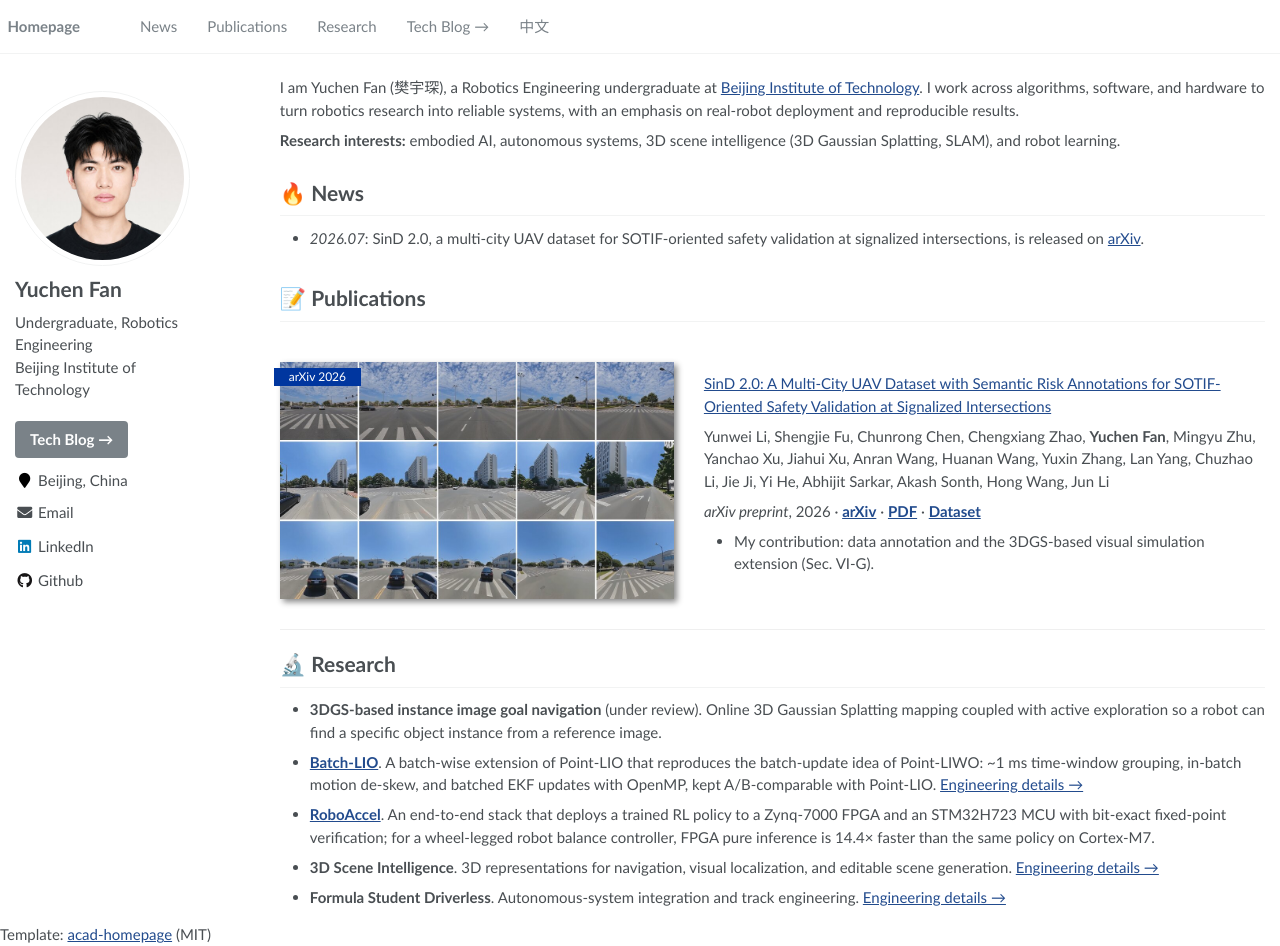
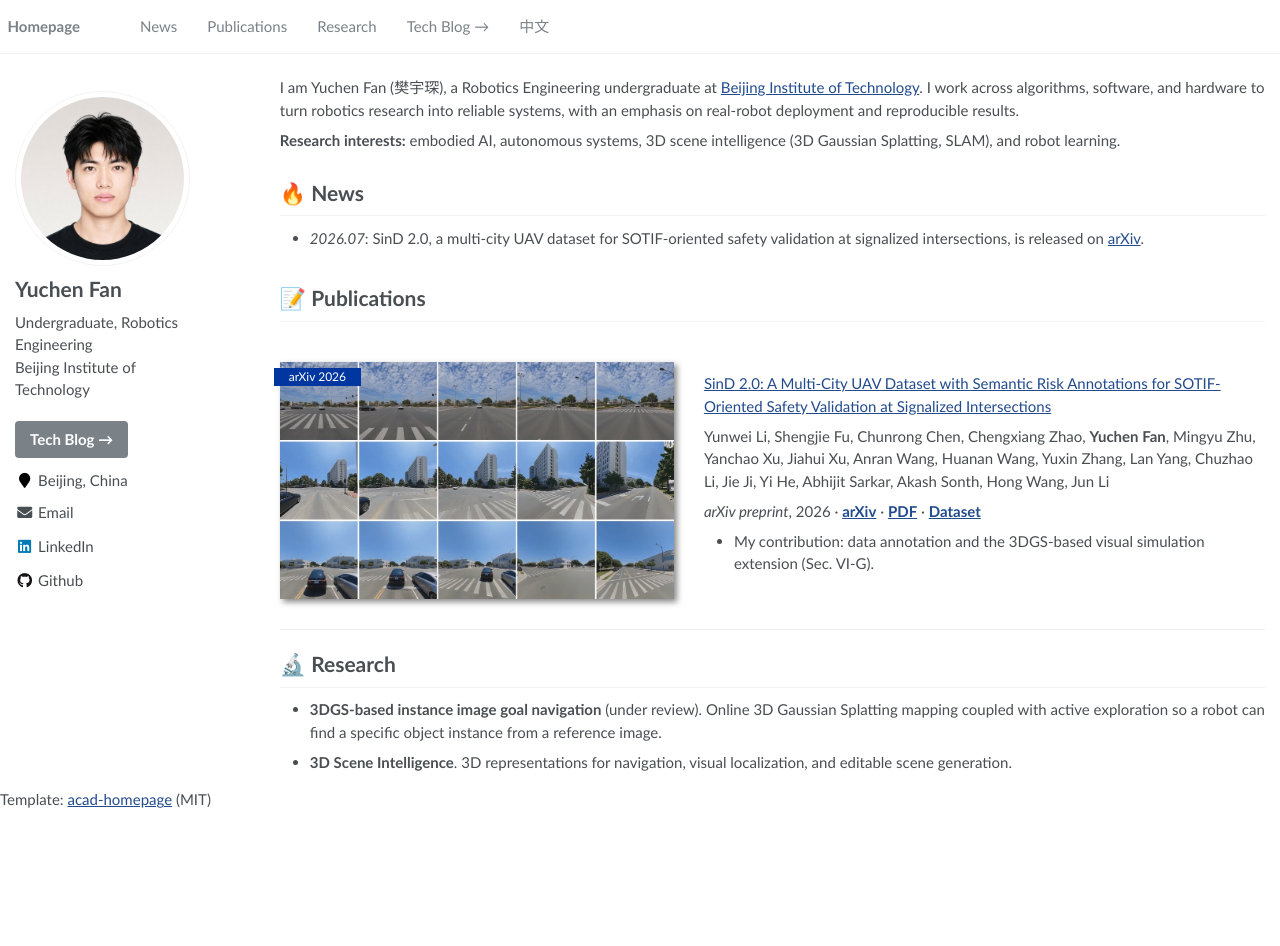
Before and after one commit to Functionhx/academic, a Jekyll site: the page built from _pages/about.md, in a window 1280 px wide and 946 px high. Built offline with Jekyll 4.4.1, drawn with Linux system fonts in a browser that asks for light colours.

Commit message:
content: keep Research to research work; engineering projects live on the tech blog
Co-Authored-By: Claude Opus 5 <noreply@anthropic.com>

```diff
--- a/_pages/about.md
+++ b/_pages/about.md
@@ -43,7 +43,4 @@ _arXiv preprint_, 2026 · [**arXiv**](https://arxiv.org/abs/2607.16943) · [**PD
 # 🔬 Research
 
 - **3DGS-based instance image goal navigation** (under review). Online 3D Gaussian Splatting mapping coupled with active exploration so a robot can find a specific object instance from a reference image.
-- **[Batch-LIO](https://github.com/Functionhx/Batch-LIO)**. A batch-wise extension of Point-LIO that reproduces the batch-update idea of Point-LIWO: ~1 ms time-window grouping, in-batch motion de-skew, and batched EKF updates with OpenMP, kept A/B-comparable with Point-LIO. [Engineering details →]({{ site.links.blog_en }}projects/batch-lio/)
-- **[RoboAccel](https://github.com/Functionhx/RoboAccel)**. An end-to-end stack that deploys a trained RL policy to a Zynq-7000 FPGA and an STM32H723 MCU with bit-exact fixed-point verification; for a wheel-legged robot balance controller, FPGA pure inference is 14.4× faster than the same policy on Cortex-M7.
-- **3D Scene Intelligence**. 3D representations for navigation, visual localization, and editable scene generation. [Engineering details →]({{ site.links.blog_en }}research/3d-scene-intelligence/)
-- **Formula Student Driverless**. Autonomous-system integration and track engineering. [Engineering details →]({{ site.links.blog_en }}projects/formula-student-driverless/)
+- **3D Scene Intelligence**. 3D representations for navigation, visual localization, and editable scene generation.
```
Also changed, not shown: _pages/about-zh.md (+1 -4 lines), .github/workflows/deploy.yml (added), Gemfile.lock, 2 other files.
